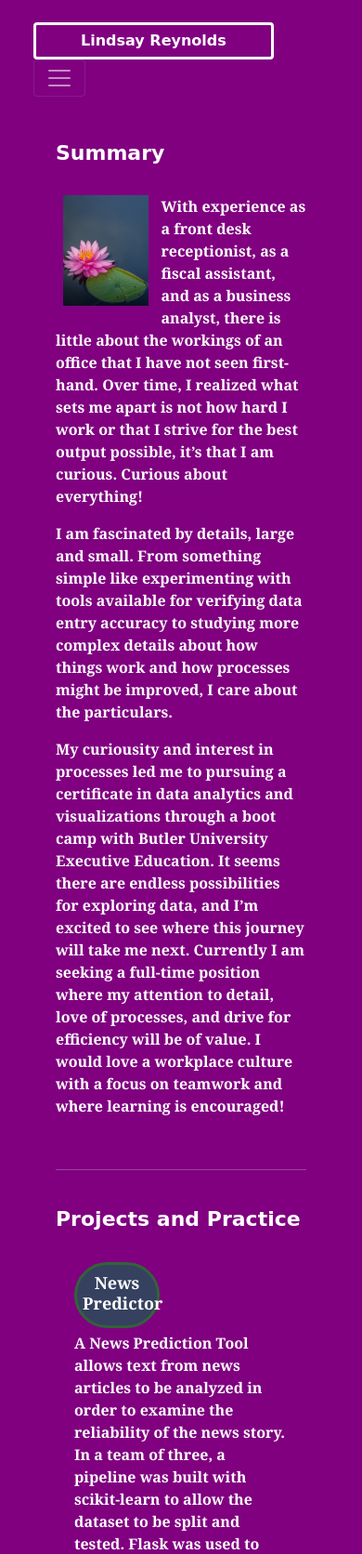
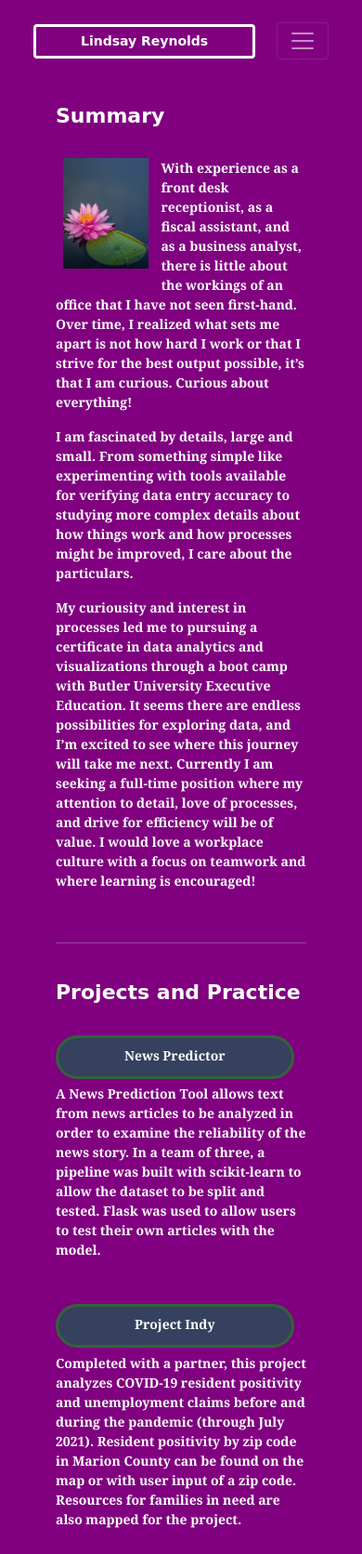
Before and after one commit to ic17rey/ic17rey.github.io, a plain HTML site: page index.html in a window 390 px wide. Shown: the top 1672 px of the page at 93% size. Drawn offline with nearby package versions, Linux system fonts and the light colour scheme.

Commit message:
Updates for responsiveness

```diff
--- a/index.html
+++ b/index.html
@@ -57,7 +57,7 @@
           </li>
 
           <li class="nav-item">
-            <a class="nav-link active pt-2 pb-2 ps-4 pe-4"  href="./blog.html">Blog
+            <a class="nav-link active pt-2 pb-2"  href="./blog.html">Blog
             </a>
           </li>
 
@@ -113,7 +113,7 @@
         <h3>Projects and Practice</h3>
 
 
-        <div class="row m-2 justify-content-center">
+        <div class="row justify-content-center">
 
           <div class="col-md-5 pt-4">
 
--- a/style.css
+++ b/style.css
@@ -22,7 +22,7 @@ h3, h5 {
 
 h6 {
   font-family: Georgia, 'Times New Roman', Times, serif;
-  font-size: 26px;
+  font-size: 24px;
   color: white;
   font-weight: 600;
 }
@@ -41,10 +41,6 @@ h6 {
   color: white;
   padding-top: 2%;
   padding-bottom: 1%;
-  /* text-align: center; */
-  /* display: inline-flex; */
-  /* align-items: center;  */
-  /* justify-content: center; */
 }
 
 .project-contact {
@@ -57,12 +53,8 @@ h6 {
   padding-bottom: 1%;
   margin-left: 10%;
   margin-bottom: 4%;
-  /* text-align: center; */
-  /* display: inline-flex; */
-  /* align-items: center;  */
-  /* justify-content: center; */
+
 }
-
 
 .project-text {
   font-family:Georgia, 'Times New Roman', Times, serif;
@@ -86,7 +78,7 @@ img {
 
 }
 
-/* Adjusting for some resizing */
+/* Adjusting for responsiveness */
 @media (max-width: 1366px) {
   h6 {
     color: white;
@@ -98,6 +90,9 @@ img {
     font-size: 18px;
     font-weight:600;
   }
+
+
+
   .project {
     border-radius: 50px;
     border: solid #32633a;
@@ -107,11 +102,7 @@ img {
     padding-top: 4%;
     padding-bottom: 2%;
     margin-bottom: 2%;
-    font-size: 12px;
-    /* text-align: center; */
-    /* display: inline-flex; */
-    /* align-items: center;  */
-    /* justify-content: center; */
+    font-size: 10px;
   }
 
   .project-contact {
@@ -124,11 +115,13 @@ img {
     padding-bottom: 2%;
     margin-bottom: 2%;
     font-size: 16px;
-    /* text-align: center; */
-    /* display: inline-flex; */
-    /* align-items: center;  */
-    /* justify-content: center; */
   }
+}
+
+.project-text {
+  font-family:Georgia, 'Times New Roman', Times, serif;
+  font-size: 18px;
+  font-weight:600;
 }
 
 /* For medium and small screens  */
@@ -151,9 +144,14 @@ img {
     font-weight: 600;
   }
 
+  h6 {
+    color: white;
+    font-size: 18px;
+  }
+
   .summary-text {
     font-family:Georgia, 'Times New Roman', Times, serif;
-    font-size: 16px;
+    font-size: 14px;
     font-weight: 600;
   }
 
@@ -161,43 +159,100 @@ img {
     border-radius: 50px;
     border: solid #32633a;
     background-color: #35415f;
-    width: 40%;
+    width: 60%;
     color: white;
     padding-top: 4%;
     padding-bottom: 2%;
     font-size: 10px;
-    /* text-align: center; */
-    /* display: inline-flex; */
-    /* align-items: center;  */
-    /* justify-content: center; */
   }
 
   .project-contact {
     border-radius: 50px;
     border: solid #32633a;
     background-color: #35415f;
-    width: 40%;
+    width: 60%;
     color: white;
     padding-top: 4%;
     padding-bottom: 2%;
     margin-bottom: 2%;
     font-size: 14px;
     margin-left: 0%
-    /* text-align: center; */
-    /* display: inline-flex; */
-    /* align-items: center;  */
-    /* justify-content: center; */
-  }
-
-
-  h6 {
-    color: white;
-    font-size: 18px;
   }
 
   .project-text {
     font-family:Georgia, 'Times New Roman', Times, serif;
     font-size: 16px;
+    font-weight:600;
+  }
+
+  img {
+    width: 40%;
+    height: auto;
+  }
+
+}
+
+/* For mobile */
+@media (max-width: 500px) {
+  .navbar-brand {
+    font-family: "Lucida Handwriting", cursive;
+    font-size: 14px;
+    border: solid white;
+    padding-left: 2px;
+    padding-right: 2px;
+  }
+
+  .nav-item {
+    font-size: 16px;
+    font-weight: bold;
+    font-family: "Lucida Handwriting", cursive;
+  }
+
+  h3, h5 {
+    font-family: "Lucida Handwriting", cursive;
+    font-size: 22px;
+    color: white;
+    font-weight: 600;
+  }
+
+  h6 {
+    color: white;
+    font-size: 14px;
+  }
+
+  .summary-text {
+    font-family:Georgia, 'Times New Roman', Times, serif;
+    font-size: 14px;
+    font-weight: 600;
+  }
+
+  .project {
+    border-radius: 50px;
+    border: solid #32633a;
+    background-color: #35415f;
+    width: 95%;
+    color: white;
+    padding-top: 4%;
+    padding-bottom: 2%;
+    font-size: 10px;
+  }
+
+  .project-contact {
+    border-radius: 50px;
+    border: solid #32633a;
+    background-color: #35415f;
+    width: 95%;
+    color: white;
+    padding-top: 4%;
+    padding-bottom: 2%;
+    margin-bottom: 2%;
+    font-size: 14px;
+    margin-left: 0%
+  }
+
+  .project-text {
+    font-family:Georgia, 'Times New Roman', Times, serif;
+    font-size: 14px;
     font-weight:600;
 
   }
```
